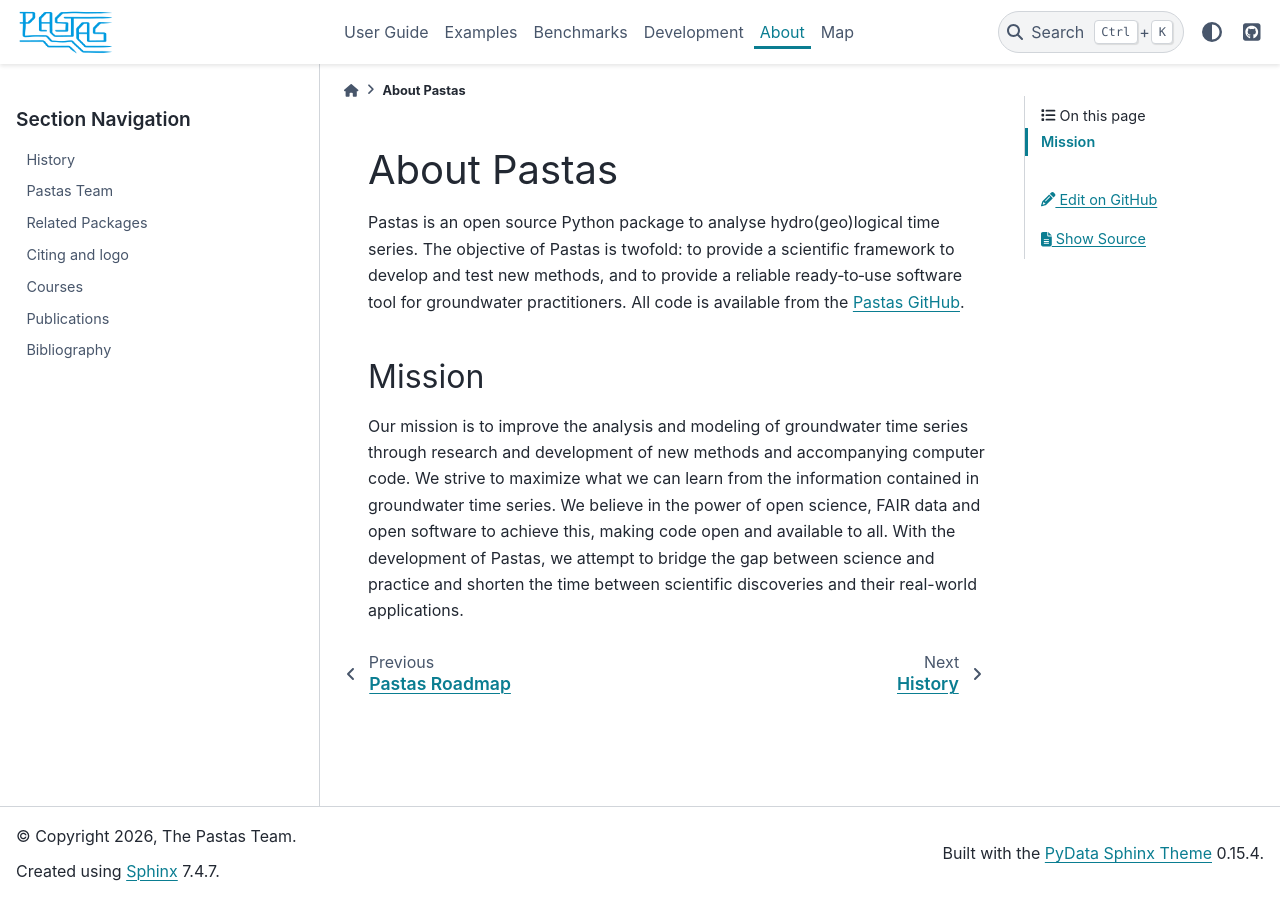
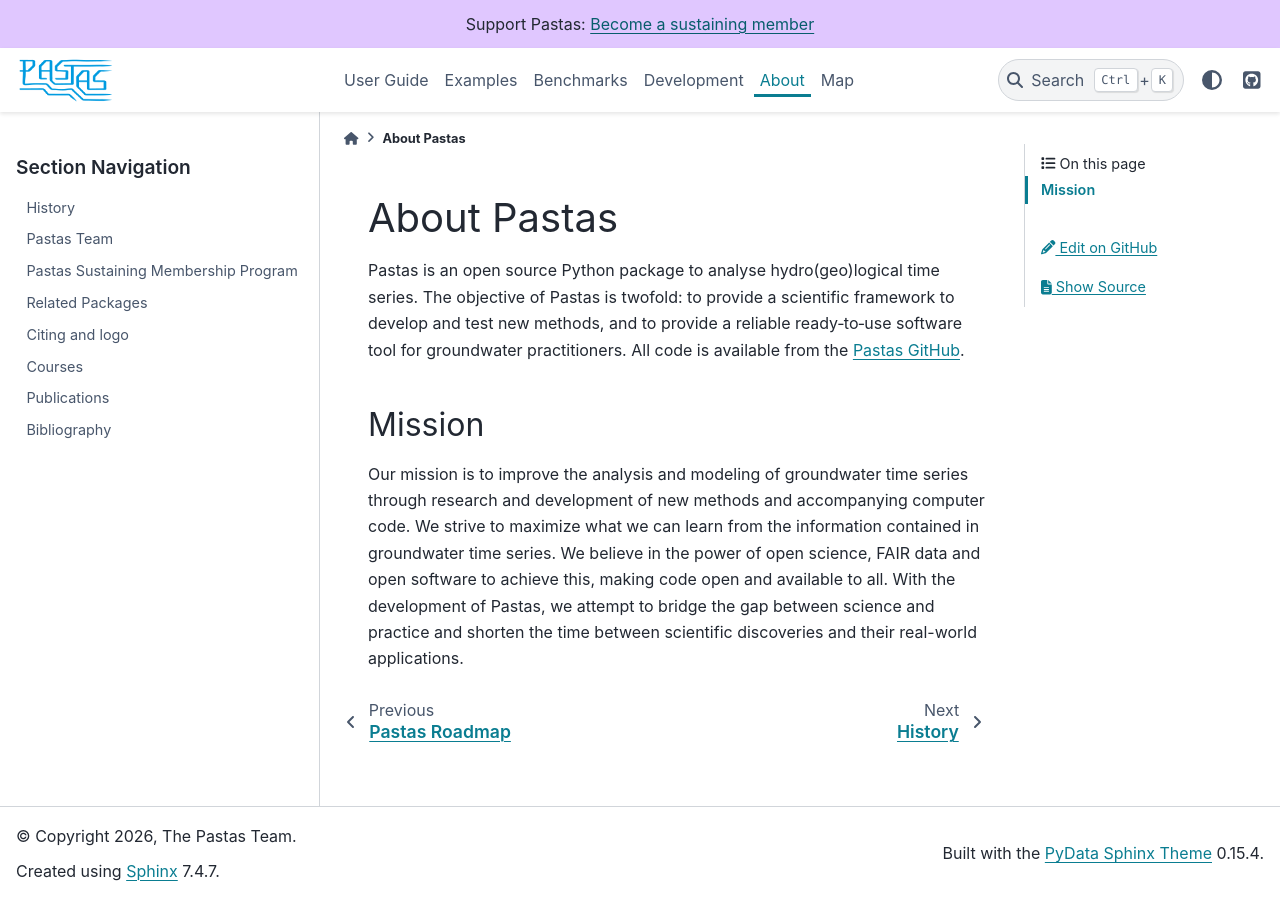
Before and after one commit to pastas/pastas, a Sphinx documentation site: the page built from doc/about/index.rst, in a window 1280 px wide. Built offline with Sphinx 7.4.7 and the PyData theme 0.15.4, drawn with Linux system fonts in a browser that asks for light colours; pages that are not in the unit, such as notebooks, are missing from menus.

```diff
--- a/doc/about/index.rst
+++ b/doc/about/index.rst
@@ -23,6 +23,7 @@ and their real-world applications.
 
     history
     team
+    support
     related
     citing
     courses
--- a/doc/conf.py
+++ b/doc/conf.py
@@ -93,7 +93,13 @@ html_theme_options = {
             "type": "fontawesome",  # Default is fontawesome
         }
     ],
-    "announcement": "",  # You can put an announcement (HTML) here
+    "announcement": (
+        "Support Pastas: "
+        '<a href="https://opencollective.com/pastas" '
+        'target="_blank" rel="noopener noreferrer">'
+        "Become a sustaining member"
+        "</a>"
+    ),
     "show_nav_level": 2,
 }
 
```
